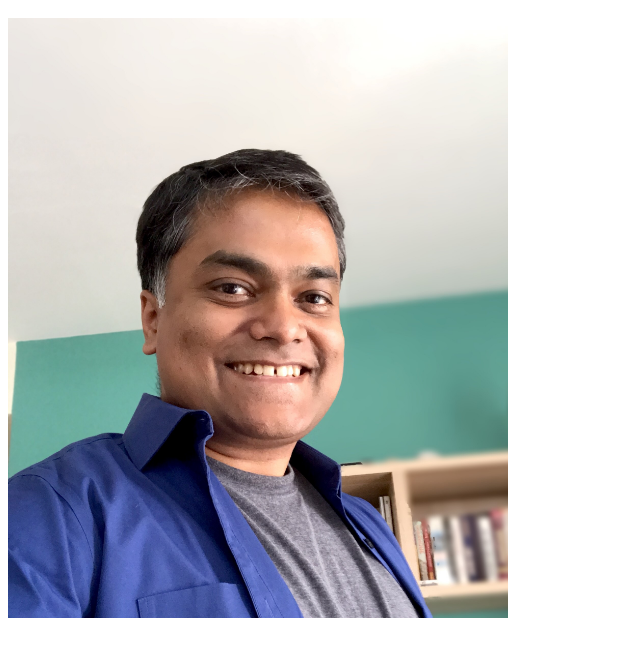
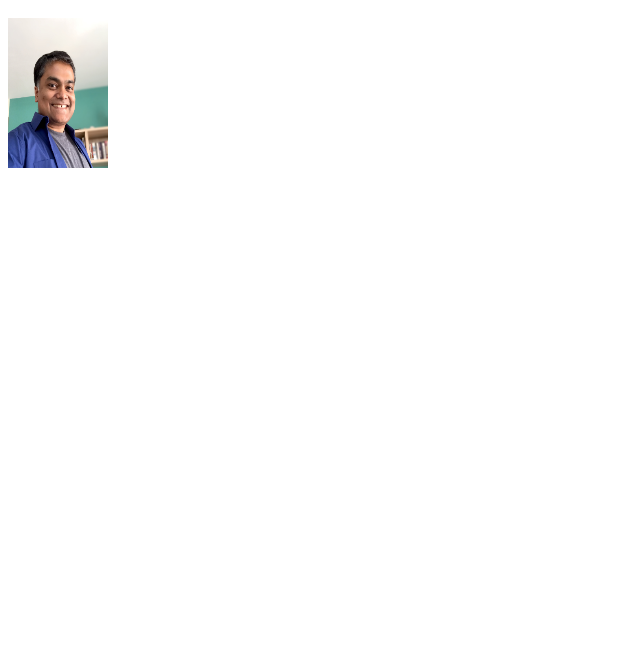
Before and after one commit to royshantanu/royshantanu.github.io, a plain HTML site: page index.html in a window 1280 px wide. Shown: the part 48-704 px from the top of the page, without its empty margins (0-640 px from the left). Drawn offline with Linux system fonts and the light colour scheme.

Commit message:
Update index.html

```diff
--- a/index.html
+++ b/index.html
@@ -1,4 +1,4 @@
 <html>
     <h1>Shantanu's Portfolio</h1>
-    <img src="./Shantanu_selfie_19May19_cropped.jpg" width="500" height="600" />
+    <img src="./Shantanu_selfie_19May19_cropped.jpg" width="100" height="150" />
 </html>
```
